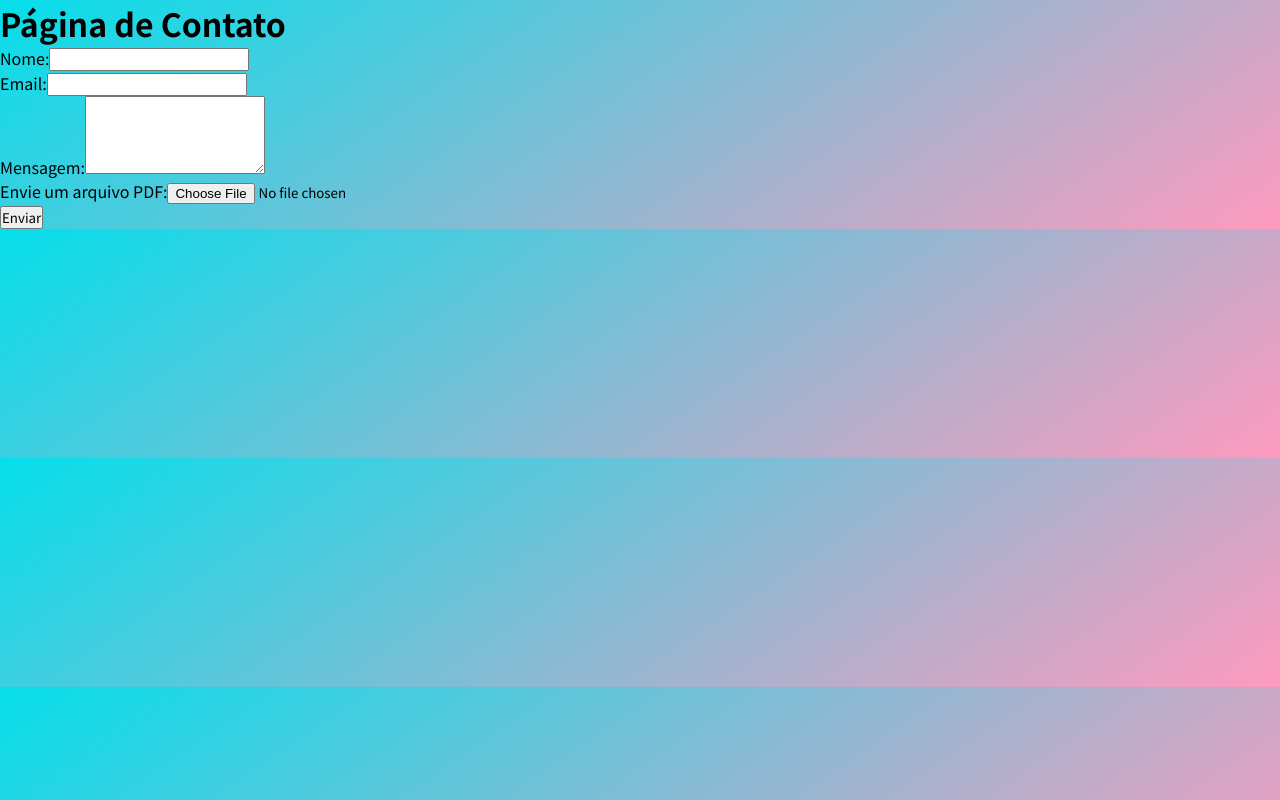
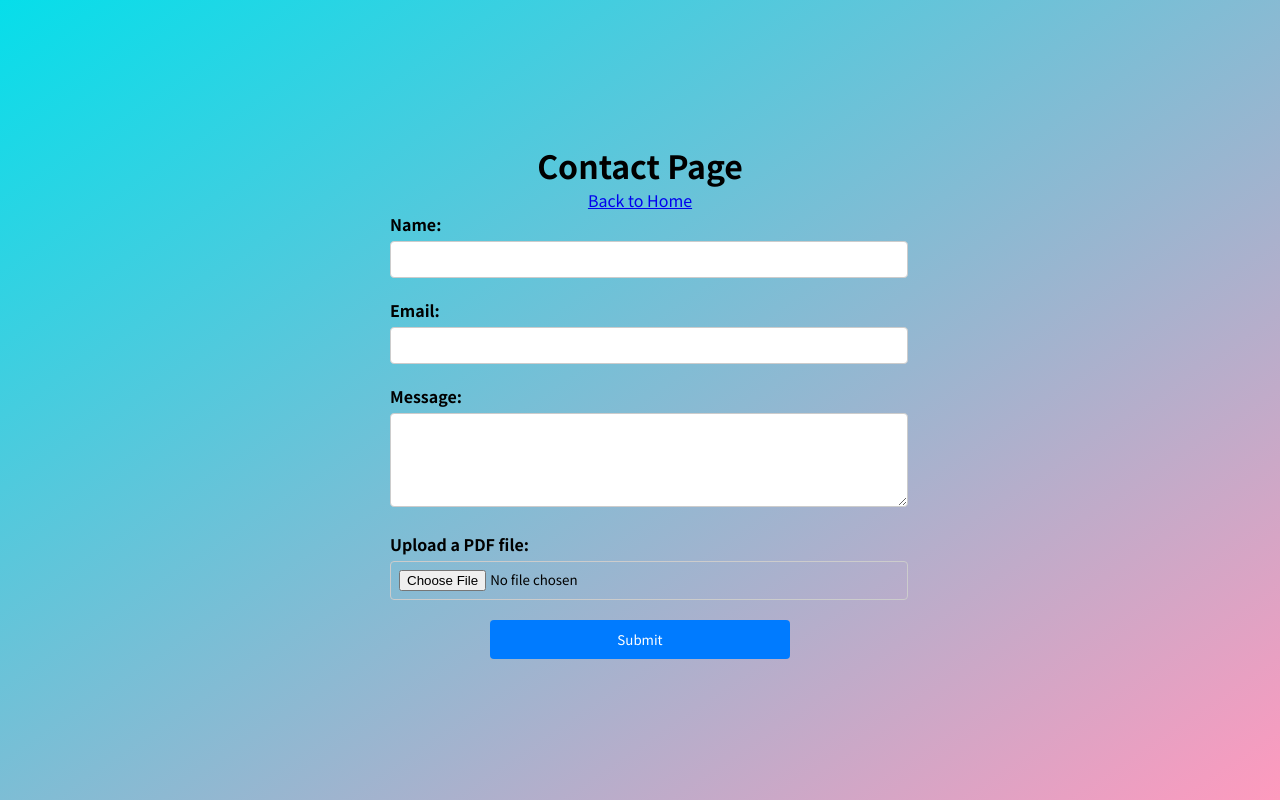
Before and after one commit to Leonardoaugusto77/Avoiding_StormsX, a React (Vite) app: page /form in a window 1280 px wide. Built offline with nearby package versions, Linux system fonts and the light colour scheme.

Commit message:
feat(route): fix bug and routes

```diff
--- a/package.json
+++ b/package.json
@@ -10,10 +10,12 @@
     "preview": "vite preview"
   },
   "dependencies": {
+    "@types/react-router-dom": "^5.3.3",
     "axios": "^1.5.0",
     "react": "^18.2.0",
     "react-dom": "^18.2.0",
     "react-icons": "^4.10.1",
+    "react-router-dom": "^6.15.0",
     "styled-components": "^6.0.7"
   },
   "devDependencies": {
--- a/src/App.tsx
+++ b/src/App.tsx
@@ -11,16 +11,15 @@ import {
   Services_Container,
   Character_Img,
 } from "./Styles/Home_Styles/Home_Styles.tsx";
+import { fetchCEP } from "./Services/CEP_API.tsx";
+import { fetchWeatherData } from "./Services/Open.tsx";
+import { Link } from "react-router-dom";
 import Character from "../public/Imgs/frame.png";
 import SearchCep from "./Components/Search_Cep/Search_Cep.tsx";
 import Climate from "./Components/Climate/Climate.tsx";
-import Form from "./Components/Form/Form.tsx";
-import { fetchCEP } from "./Services/CEP_API.tsx";
-import { fetchWeatherData } from "./Services/Open.tsx";
 
-export default function App() {
+export default function App(): JSX.Element {
   const [isVisible, setIsVisible] = useState(true);
-  const [animationComplete, setAnimationComplete] = useState(false);
   let showTimer: NodeJS.Timeout | undefined = undefined;
   let hideTimer: NodeJS.Timeout | undefined = undefined;
 
@@ -39,19 +38,25 @@ export default function App() {
     };
   }, []);
 
-  const handleAnimationEnd = () => {
-    if (!isVisible) {
-      setAnimationComplete(true);
-    }
-  };
-
   return (
     <Wrapper>
       <Header_Wrapper>
         <Header_Infos>
           <Title>Register your email to receive storm forecasts</Title>
+
           <Registration_Button>
+            <Link
+              to="/form"
+              style={{
+                textDecoration: "none",
+                fontSize: "14px",
+                fontWeight: "600",
+                textShadow: "2px 2px 4px rgba(0, 0, 0, 0.5)",
+                color: "#fff",
+              }}
+            >
               Receive the news by your email
+            </Link>
           </Registration_Button>
         </Header_Infos>
       </Header_Wrapper>
@@ -72,14 +77,14 @@ export default function App() {
         <Climate RequestClimate={fetchWeatherData} />
       </Services_Container>
 
+      <Link to="/form">
         <Character_Img
           src={Character}
           isVisible={isVisible}
           animationDuration="6s"
-        onAnimationEnd={handleAnimationEnd}
           cursorPointer={true}
         />
-      <Form />
+      </Link>
     </Wrapper>
   );
 }
--- a/src/Components/Form/Form.tsx
+++ b/src/Components/Form/Form.tsx
@@ -1,4 +1,16 @@
 import React, { useState } from "react";
+import { Link } from "react-router-dom";
+import {
+  Wrapper_Form,
+  Title_Form,
+  FormContainer,
+  FormSection,
+  Label,
+  Input,
+  TextArea,
+  SubmitButton,
+  Button_Container,
+} from "../../Styles/Form_Styles/Form_Styles";
 
 export default function Form(): JSX.Element {
   const [formData, setFormData] = useState({
@@ -26,22 +38,32 @@ export default function Form(): JSX.Element {
         file,
       }));
     } else {
-      alert("Por favor, selecione um arquivo PDF.");
+      alert("Please select a PDF file.");
     }
   };
 
   const handleSubmit = (e: React.FormEvent) => {
     e.preventDefault();
-    console.log("Dados do Formulário:", formData);
+    console.log("Form Data:", formData);
+
+    setFormData({
+      name: "",
+      email: "",
+      message: "",
+      file: null,
+    });
+
+    alert("Data has been sent!");
   };
 
   return (
-    <div>
-      <h1>Página de Contato</h1>
-      <form onSubmit={handleSubmit}>
-        <div>
-          <label htmlFor="name">Nome:</label>
-          <input
+    <Wrapper_Form>
+      <Title_Form>Contact Page</Title_Form>
+      <Link to="/">Back to Home</Link>
+      <FormContainer onSubmit={handleSubmit}>
+        <FormSection>
+          <Label htmlFor="name">Name:</Label>
+          <Input
             type="text"
             id="name"
             name="name"
@@ -49,10 +71,10 @@ export default function Form(): JSX.Element {
             onChange={handleChange}
             required
           />
-        </div>
-        <div>
-          <label htmlFor="email">Email:</label>
-          <input
+        </FormSection>
+        <FormSection>
+          <Label htmlFor="email">Email:</Label>
+          <Input
             type="email"
             id="email"
             name="email"
@@ -60,10 +82,10 @@ export default function Form(): JSX.Element {
             onChange={handleChange}
             required
           />
-        </div>
-        <div>
-          <label htmlFor="message">Mensagem:</label>
-          <textarea
+        </FormSection>
+        <FormSection>
+          <Label htmlFor="message">Message:</Label>
+          <TextArea
             id="message"
             name="message"
             value={formData.message}
@@ -71,19 +93,21 @@ export default function Form(): JSX.Element {
             rows={4}
             required
           />
-        </div>
-        <div>
-          <label htmlFor="file">Envie um arquivo PDF:</label>
-          <input
+        </FormSection>
+        <FormSection>
+          <Label htmlFor="file">Upload a PDF file:</Label>
+          <Input
             type="file"
             id="file"
             name="file"
             accept=".pdf"
             onChange={handleFileChange}
           />
-        </div>
-        <button type="submit">Enviar</button>
-      </form>
-    </div>
+        </FormSection>
+        <Button_Container>
+          <SubmitButton type="submit">Submit</SubmitButton>
+        </Button_Container>
+      </FormContainer>
+    </Wrapper_Form>
   );
 }
--- a/src/Components/Search_Cep/ResponseCEP.tsx
+++ b/src/Components/Search_Cep/ResponseCEP.tsx
@@ -1,5 +1,9 @@
 // ResponseCEP.tsx
-import { Card } from "../../Styles/Search_Cep_Styles/Search_Cep_styles";
+import {
+  Card,
+  Title_Cep,
+  Text,
+} from "../../Styles/Search_Cep_Styles/Search_Cep_styles";
 
 export interface ResponseCEPProps {
   cep: string;
@@ -16,19 +20,19 @@ export default function ResponseCEP({
 }): JSX.Element {
   return (
     <>
-      <Card>
-        <h2>Location Information:</h2>
+      <Card mobileWidth="285px">
+        <Title_Cep>Location Information:</Title_Cep>
         <br></br>
-        <p>CEP: {locationData.cep}</p>
+        <Text>CEP: {locationData.cep}</Text>
         <br></br>
-        <p>Street: {locationData.logradouro}</p>
+        <Text>Street: {locationData.logradouro}</Text>
 
         <br></br>
-        <p>Neighborhood: {locationData.bairro}</p>
+        <Text>Neighborhood: {locationData.bairro}</Text>
         <br></br>
-        <p>City: {locationData.localidade}</p>
+        <Text>City: {locationData.localidade}</Text>
         <br></br>
-        <p>State: {locationData.uf}</p>
+        <Text>State: {locationData.uf}</Text>
       </Card>
     </>
   );
--- a/src/Components/Search_Cep/Search_Cep.tsx
+++ b/src/Components/Search_Cep/Search_Cep.tsx
@@ -32,7 +32,6 @@ export default function SearchCep({ RequestCEP }: SearchCepProps) {
 
     try {
       const data = await RequestCEP(cep);
-
       setCepData(data);
       toggleModal();
     } catch (error) {
@@ -42,7 +41,7 @@ export default function SearchCep({ RequestCEP }: SearchCepProps) {
 
   return (
     <div>
-      <Card>
+      <Card mobileWidth="350px">
         <Title_Cep>Get location information:</Title_Cep>
         <SearchCep_Container>
           <Search_input
--- a/src/Routes/Routes.tsx
+++ b/src/Routes/Routes.tsx
@@ -1,11 +1,12 @@
-import App from "../App";
+import { BrowserRouter as Router, Routes, Route } from "react-router-dom";
+import App from "../App"; // Importe o componente que você deseja usar
 import Form from "../Components/Form/Form";
-import { BrowserRouter as Router, Routes, Route } from "react-router-dom";
 
 function AppRoutes() {
   return (
     <Router>
       <Routes>
+        {/* Defina as rotas usando a tag <Route> dentro da tag <Routes> */}
         <Route path="/" element={<App />} />
         <Route path="/form" element={<Form />} />
       </Routes>
--- a/src/Styles/Climate_Styles/Climate_Styles.tsx
+++ b/src/Styles/Climate_Styles/Climate_Styles.tsx
@@ -32,11 +32,22 @@ export const Card = styled.div`
   background-color: #000000be;
   box-shadow: 2px 2px 4px rgba(0, 0, 0, 0.5);
   margin: 30px auto;
+
+  @media (max-width: 414px) {
+    width: 385px;
+  }
+  @media (max-width: 390px) {
+    width: 350px;
+  }
 `;
 
 export const Title = styled.h1`
   font-size: 24px;
   margin-top: 20px;
+
+  @media (max-width: 390px) {
+    font-size: 20px;
+  }
 `;
 
 export const SearchContainer = styled.div`
@@ -80,6 +91,10 @@ export const WeatherInfoContainer = styled.div<WeatherInfoContainerProps>`
     max-height: 500px; /* ou a altura desejada */
     opacity: 1;
   `}
+
+  @media (max-width:390px) {
+    font-size: 15px;
+  }
 `;
 
 export const WeatherConditions = styled.div`
--- /dev/null
+++ b/src/Styles/Form_Styles/Form_Styles.tsx
@@ -0,0 +1,67 @@
+import styled from "styled-components";
+
+export const Wrapper_Form = styled.div`
+  display: flex;
+  flex-direction: column;
+  align-items: center;
+  justify-content: center;
+  width: 100%;
+  height: 100vh;
+`;
+
+export const Title_Form = styled.h1``;
+
+export const FormContainer = styled.form`
+  width: 100%;
+  max-width: 500px;
+
+  @media (max-width: 390px) {
+    width: 70%;
+  }
+  @media (max-width: 414px) {
+    width: 70%;
+  }
+`;
+
+export const Button_Container = styled.div`
+  display: flex;
+  align-items: center;
+  justify-content: center;
+
+  button {
+    width: 300px;
+  }
+`;
+
+export const FormSection = styled.div`
+  margin-bottom: 20px;
+`;
+
+export const Label = styled.label`
+  font-weight: bold;
+`;
+
+export const Input = styled.input`
+  width: 100%;
+  padding: 8px;
+  margin-top: 5px;
+  border: 1px solid #ccc;
+  border-radius: 4px;
+`;
+
+export const TextArea = styled.textarea`
+  width: 100%;
+  padding: 8px;
+  margin-top: 5px;
+  border: 1px solid #ccc;
+  border-radius: 4px;
+`;
+
+export const SubmitButton = styled.button`
+  padding: 10px 20px;
+  background-color: #007bff;
+  color: white;
+  border: none;
+  border-radius: 4px;
+  cursor: pointer;
+`;
--- a/src/Styles/Search_Cep_Styles/Search_Cep_styles.tsx
+++ b/src/Styles/Search_Cep_Styles/Search_Cep_styles.tsx
@@ -1,6 +1,10 @@
 import styled from "styled-components";
 
-export const Card = styled.div`
+interface CardProps {
+  mobileWidth: string;
+}
+
+export const Card = styled.div<CardProps>`
   display: flex;
   align-items: center;
   justify-content: center;
@@ -13,6 +17,14 @@ export const Card = styled.div`
   box-shadow: 2px 2px 4px rgba(0, 0, 0, 0.5);
   transition: height 0.5s ease;
   margin: 25px auto;
+
+  @media (max-width: 414px) {
+    width: 385px;
+  }
+
+  @media (max-width: 390px) {
+    width: ${(props) => props.mobileWidth};
+  }
 `;
 
 export const Title_Cep = styled.h3`
@@ -20,6 +32,18 @@ export const Title_Cep = styled.h3`
   text-align: center;
   font-size: 30px;
   margin-bottom: 15px;
+
+  @media (max-width: 390px) {
+    font-size: 25px;
+  }
+
+  @media (max-width: 414px) {
+    font-size: 25px;
+  }
+`;
+
+export const Text = styled.p`
+  margin-bottom: -5px;
 `;
 
 export const Search_input = styled.input`
@@ -71,7 +95,6 @@ export const ModalContainer = styled.div`
 `;
 
 export const ModalContent = styled.div`
-  /* Estilos para o conteúdo do modal */
   background: linear-gradient(146deg, #06deea 0%, #fe9abe 100%);
   width: 80%;
   max-width: 600px;
@@ -79,14 +102,20 @@ export const ModalContent = styled.div`
   border-radius: 5px;
   box-shadow: 10px 10px 10px rgba(0, 0, 0, 0.5);
   position: relative;
+
+  @media (max-width: 390px) and (min-width: 414px) {
+    width: 300px;
+  }
 `;
 
 export const CloseButton = styled.button`
   position: absolute;
-  bottom: 300px;
-  right: 10px;
+  bottom: 350px;
+  right: 15px;
   background-color: transparent;
   border: none;
+  font-size: 25px;
+  color: #ffffff;
 
   font-size: 25px;
   color: #ffffff;
--- a/src/Styles/Theme.ts
+++ b/src/Styles/Theme.ts
@@ -1,7 +1,8 @@
 const Theme = {
   colors: {
-    primary: "",
+    primary: "#fff",
     secundary: "#1275B1",
+    terceary: "#007bff",
   },
   fonts: {
     fontFamiliy: "Noto Sans Japanese",
```
Also changed, not shown: src/Components/Climate/Climate.tsx (+27 -38 lines), src/Styles/Home_Styles/Home_Styles.tsx (+50 -15 lines), 2 other files (tests, documents, lock files or other folders). Lines whose indentation alone changed are shown as unchanged.
